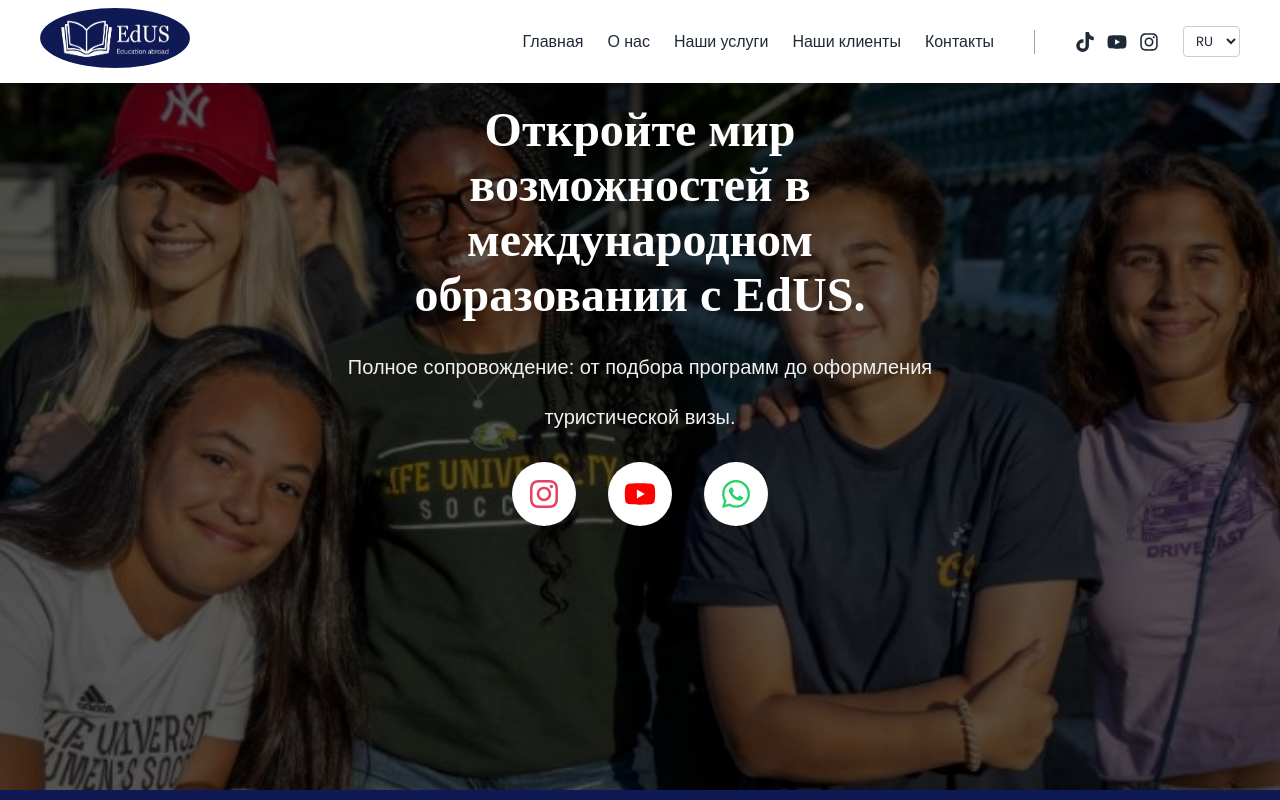
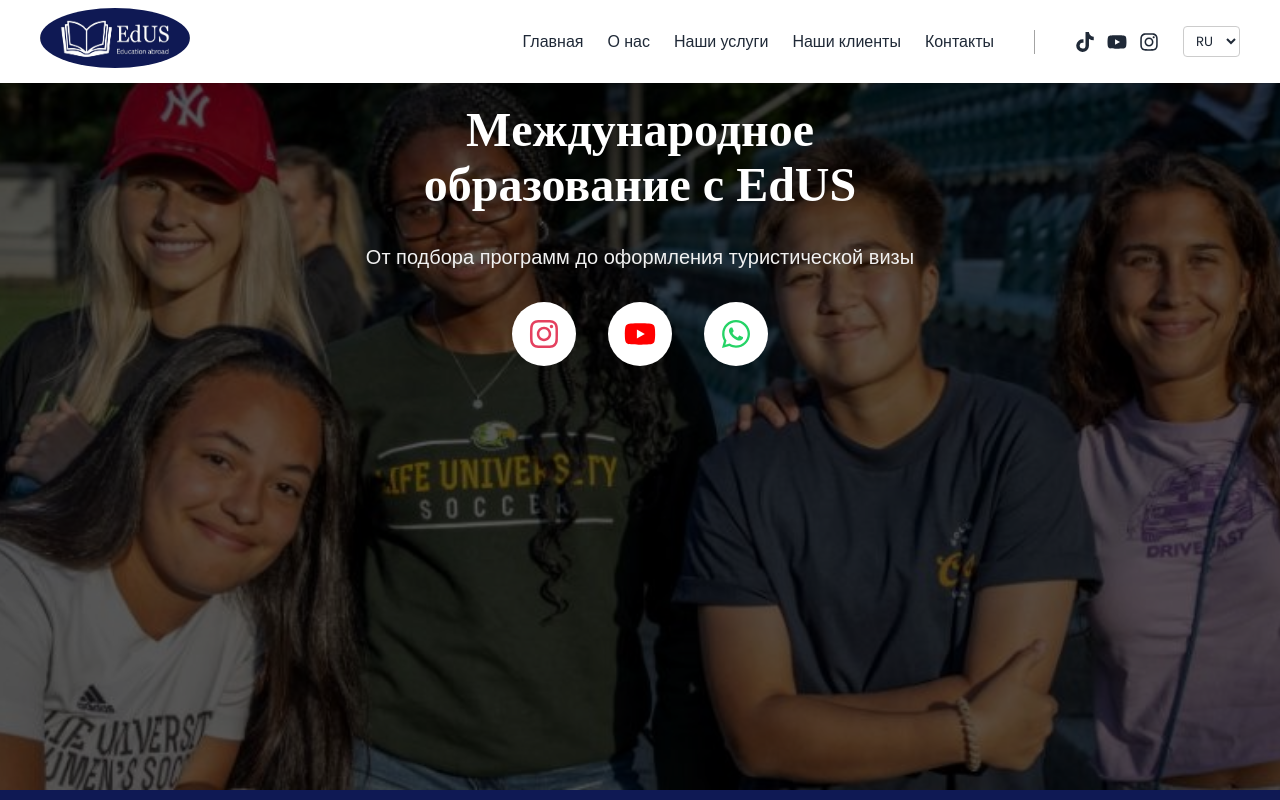
Before and after one commit to MirlanNurbekov/edus, a React (Create React App) app: page / in a window 1280 px wide. Shown: the top 800 px of the page. Built offline with nearby package versions, Linux system fonts and the light colour scheme.

Commit message:
0016
Miner change

```diff
--- a/src/components/Home.jsx
+++ b/src/components/Home.jsx
@@ -75,9 +75,9 @@ export default function Home() {
       <section className="hero" style={{ backgroundImage: `url(${studentImg})` }}>
         <div className="hero-overlay" />
         <div className="hero-content">
-          <h1 className="hero-title">Откройте мир возможностей в международном образовании с EdUS.</h1>
+          <h1 className="hero-title">Mеждународноe образованиe с EdUS</h1>
           <p className="hero-subtitle">
-            Полное сопровождение: от подбора программ до оформления туристической визы.
+            Oт подбора программ до оформления туристической визы
           </p>
           <div className="hero-social">
             <a className="hero-social-link instagram"
```
